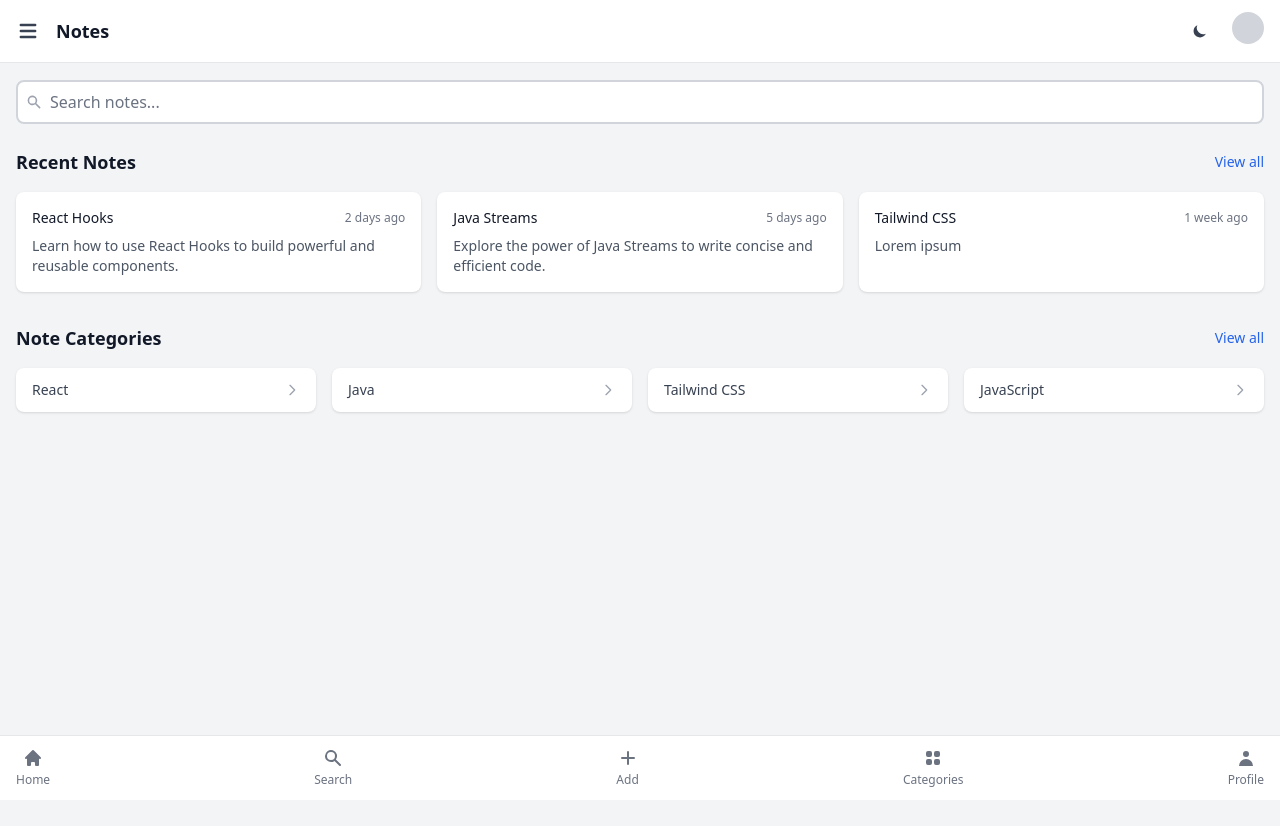
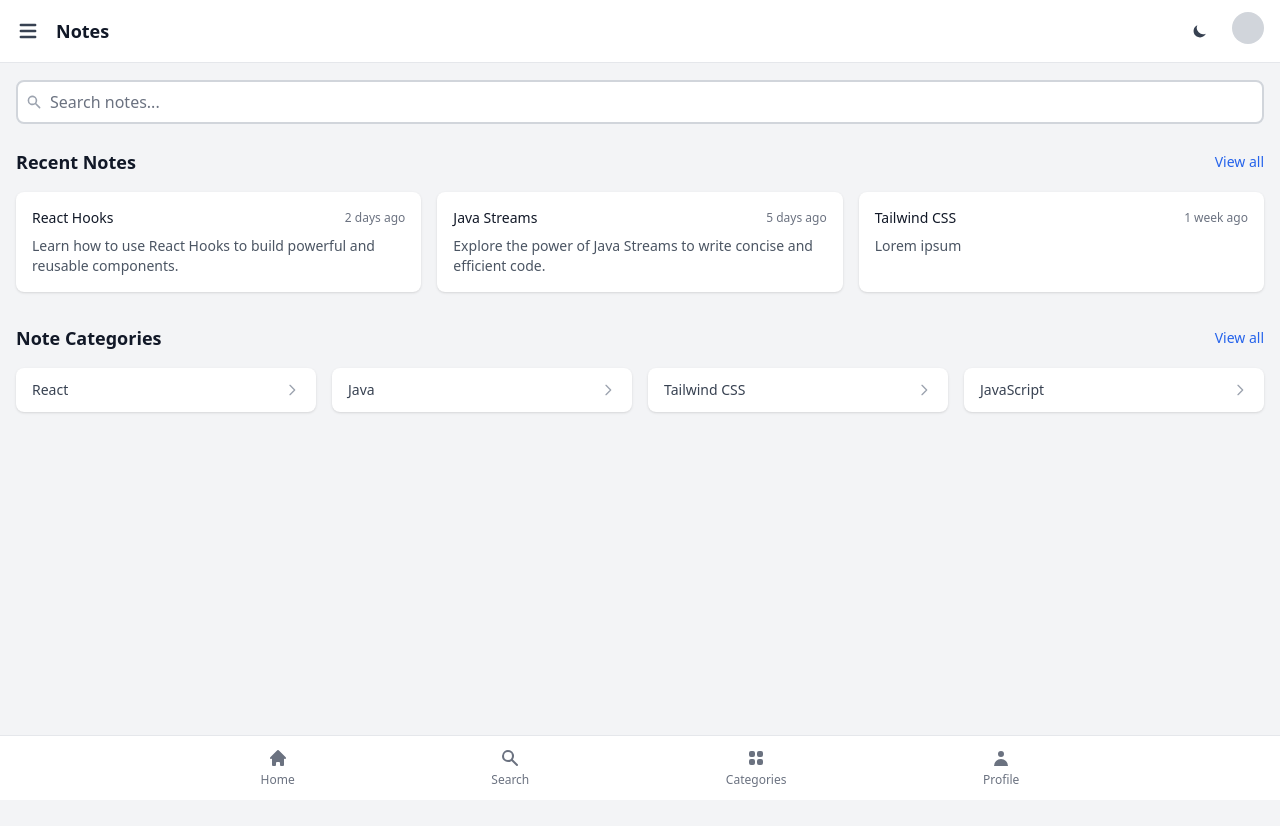
Before and after one commit to jaybhatade/Notesappweb, a React (Vite) app: page / in a window 1280 px wide. Shown: the top 826 px of the page. Built offline with nearby package versions, Linux system fonts and the light colour scheme.

Commit message:
minor updates

```diff
--- a/src/UI/home.jsx
+++ b/src/UI/home.jsx
@@ -50,11 +50,10 @@ const CategoryLink = ({ name }) => (
 
 // Navigation Bar Component
 const NavigationBar = () => (
-  <nav className="flex items-center justify-between px-4 py-3 border-t bg-white dark:bg-gray-800 dark:border-gray-700 transition-colors duration-200 fixed w-full z-[999] bottom-0">
+  <nav className="flex items-center justify-evenly  md:px-16 px-4 xl:justify-evenly py-3 border-t bg-white dark:bg-gray-800 dark:border-gray-700 transition-colors duration-200 fixed w-full z-[999] bottom-0">
     {[
       { name: 'Home', icon: HiHome },
       { name: 'Search', icon: HiSearch },
-      { name: 'Add', icon: HiPlus },
       { name: 'Categories', icon: HiViewGrid },
       { name: 'Profile', icon: HiUser }
     ].map(({ name, icon: Icon }) => (
```
